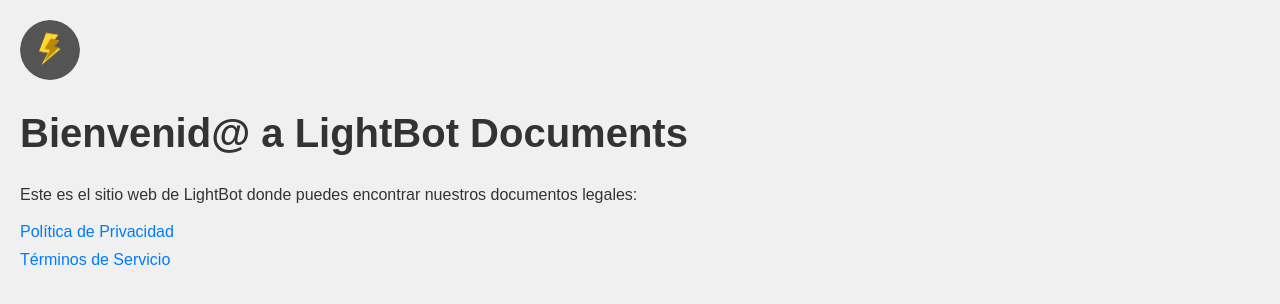
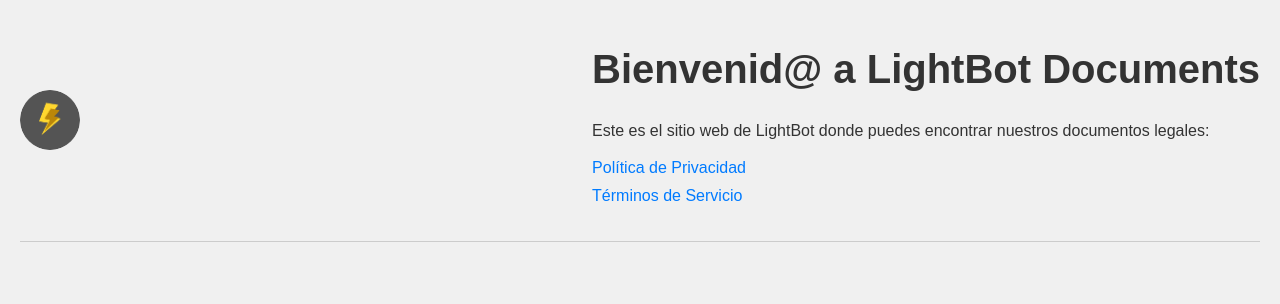
Before and after one commit to Marcus8619/lightbot-documents, a plain HTML site: page index.html in a window 1280 px wide. Drawn offline with Linux system fonts and the light colour scheme.

Commit message:
Update index.html

```diff
--- a/index.html
+++ b/index.html
@@ -7,12 +7,16 @@
     <link rel="stylesheet" href="styles.css">
 </head>
 <body>
+    <header>
         <img src="light-redondo.png" alt="Logo de LightBot" class="logo">
+        <div>
             <h1>Bienvenid@ a LightBot Documents</h1>
             <p>Este es el sitio web de LightBot donde puedes encontrar nuestros documentos legales:</p>
             <ul>
                 <li><a href="privacy-policy.html">Política de Privacidad</a></li>
                 <li><a href="terms-of-service.html">Términos de Servicio</a></li>
             </ul>
+        </div>
+    </header>
 </body>
 </html>
```
Lines whose indentation alone changed are shown as unchanged.
